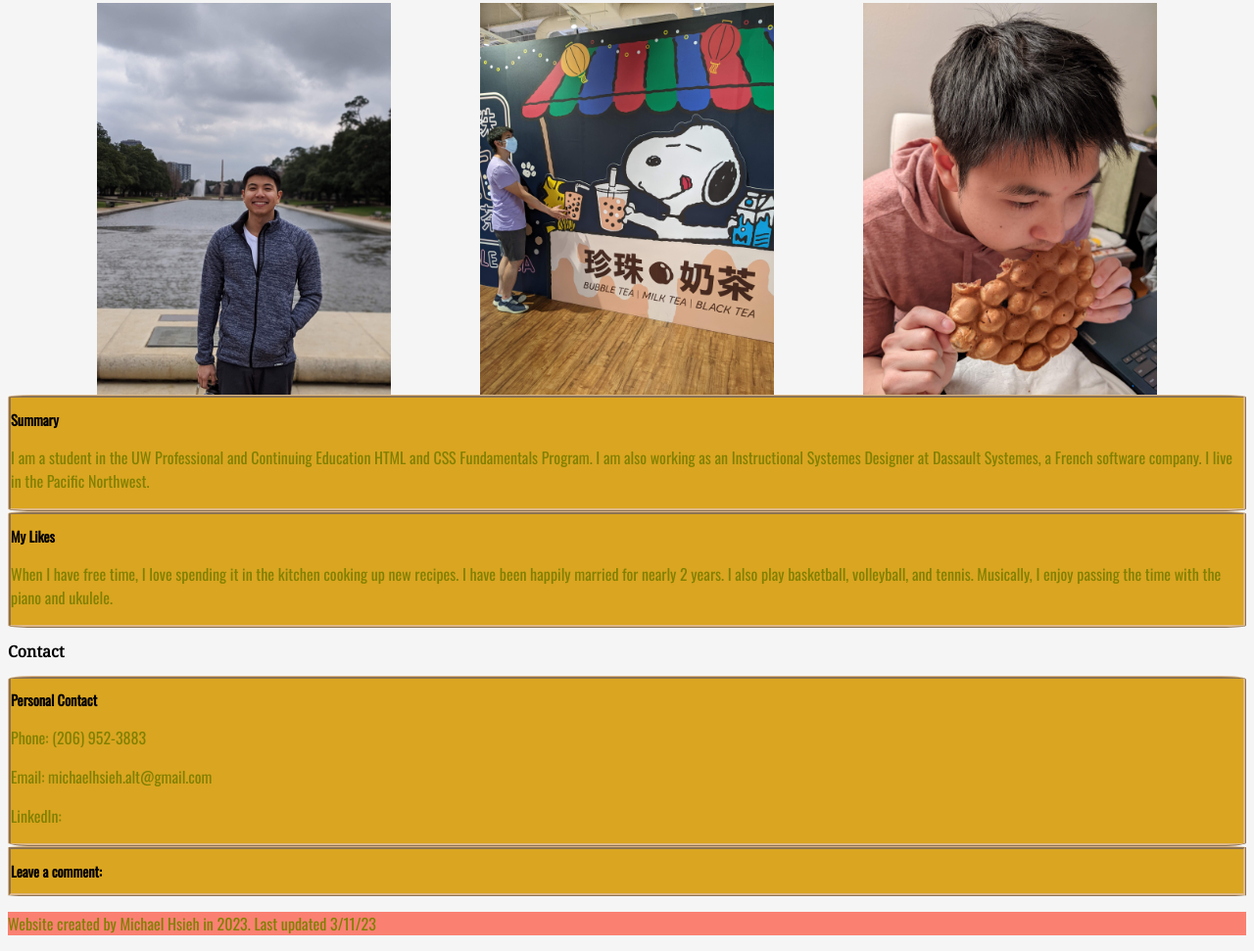
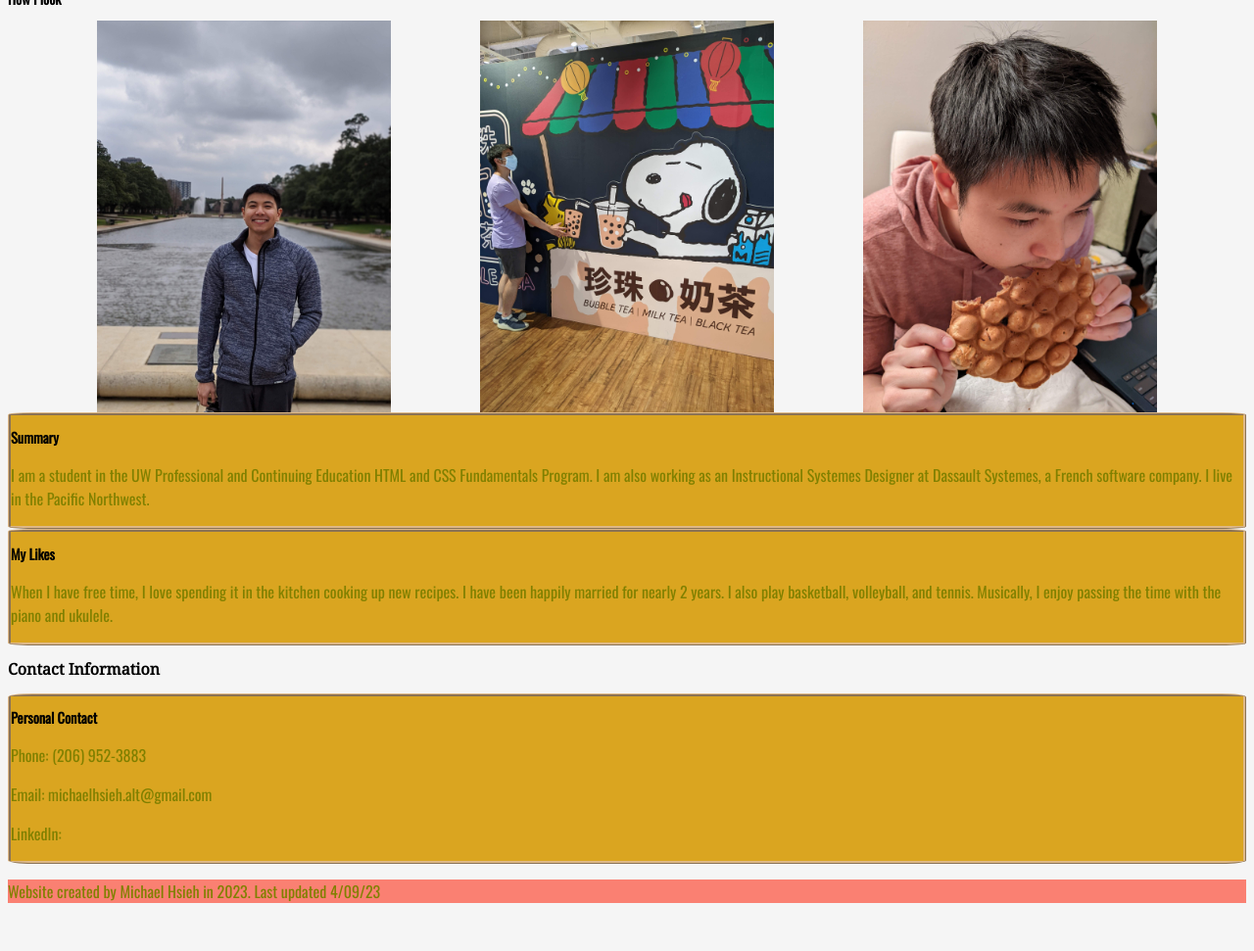
Before and after one commit to mahsieh/portfolio, a plain HTML site: page about-me.html in a window 1280 px wide. Shown: the part 176-1147 px from the top of the page at 98% size. After the commit the page ends 1114 px from the top, so only its background shows below. Drawn offline with nearby package versions, Linux system fonts and the light colour scheme.

Commit message:
saved navigation for new page on existing pages

```diff
--- a/about-me.html
+++ b/about-me.html
@@ -17,6 +17,7 @@
                 <ul>
                     <li><a href="index.html">Projects</a></li>
                     <li><a href="about-me.html">About Me</a></li>
+                    <li><a href="contact.html">Contact</a></li>
                 </ul>
             </nav>
         </header>
@@ -62,7 +63,7 @@
         </section>
 
         <section>
-            <h1>Contact</h1>
+            <h1>Contact Information</h1>
             <article>
                 <h2>
                     Personal Contact
@@ -77,16 +78,10 @@
                     LinkedIn:
                 </p>
             </article>
-            <article>
-                <h2>Leave a comment:</h2>
-                <form>
-
-                </form>
-            </article>
         </section>
 
         <footer>
-            <p>Website created by Michael Hsieh in 2023. Last updated 3/11/23</p>
+            <p>Website created by Michael Hsieh in 2023. Last updated 4/09/23</p>
         </footer>
     </body>
 </html>
```
Also changed, not shown: index.html (+1 -0 lines).
